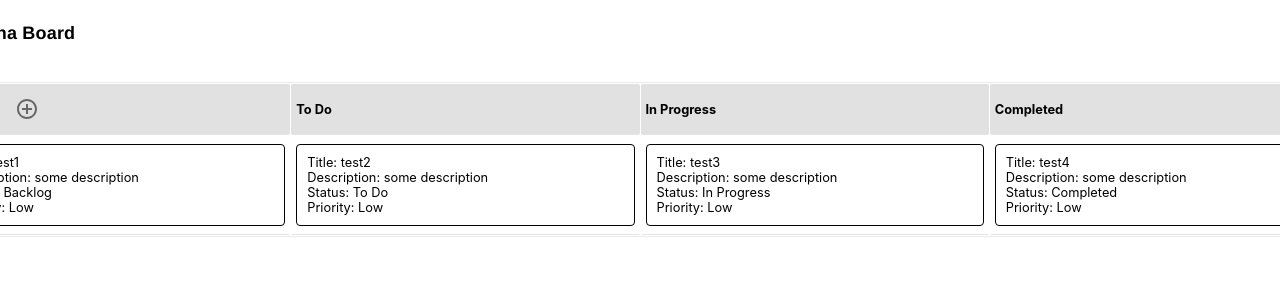
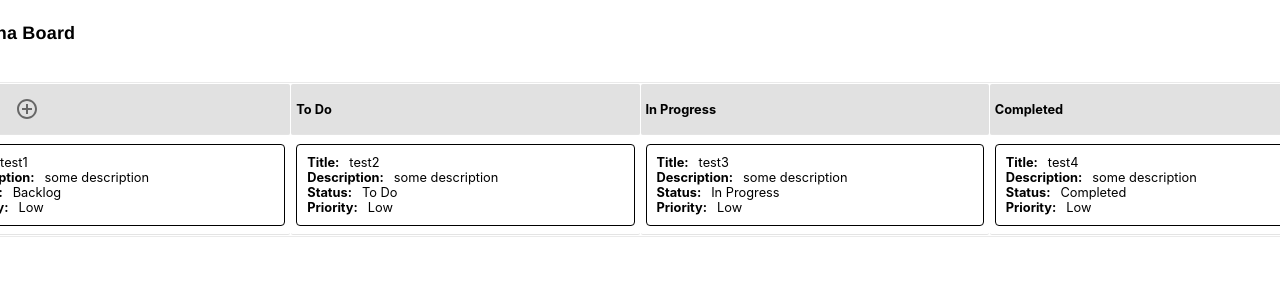
Before and after one commit to Tiinzzy/react-projects, a React (Create React App) app in the folder kanban-board/: page / in a window 1280 px wide. Shown: the top 300 px of the page. Built offline with nearby package versions, Linux system fonts and the light colour scheme; the HTML template or start-up script is replaced by a standard one.

Commit message:
code cleanup

```diff
--- a/kanban-board/src/components/KanbanTable.js
+++ b/kanban-board/src/components/KanbanTable.js
@@ -20,14 +20,14 @@ export default function KanbanTable() {
 
     const dragStart = (e, position) => {
         dragItem.current = position;
-        console.log(position, 1)
-        console.log(e.target.innerHTML, '<<');
+        // console.log(position, 1)
+        // console.log(e.target.innerHTML, '<<');
     };
 
     const dragEnter = (e, position) => {
         dragOverItem.current = position;
-        console.log(position, 2)
-        console.log(e.target.innerHTML, '<<');
+        // console.log(position, 2)
+        // console.log(e.target.innerHTML, '<<');
     };
 
     const drop = (e) => {
@@ -88,16 +88,28 @@ export default function KanbanTable() {
                                             onDragEnd={drop}
                                             key={i}>
                                             <span>
-                                                Title: {e.title}
+                                                <span style={{ fontWeight: 'bold', marginRight: 10 }}>
+                                                    Title:
+                                                </span>
+                                                {e.title}
                                             </span>
                                             <span>
-                                                Description: {e.description}
+                                                <span style={{ fontWeight: 'bold', marginRight: 10 }}>
+                                                    Description:
+                                                </span>
+                                                {e.description}
                                             </span>
                                             <span>
-                                                Status: {e.status}
+                                                <span style={{ fontWeight: 'bold', marginRight: 10 }}>
+                                                    Status:
+                                                </span>
+                                                {e.status}
                                             </span>
                                             <span>
-                                                Priority: {e.priority}
+                                                <span style={{ fontWeight: 'bold', marginRight: 10 }}>
+                                                    Priority:
+                                                </span>
+                                                {e.priority}
                                             </span>
                                         </div>
                                     ))}
```
